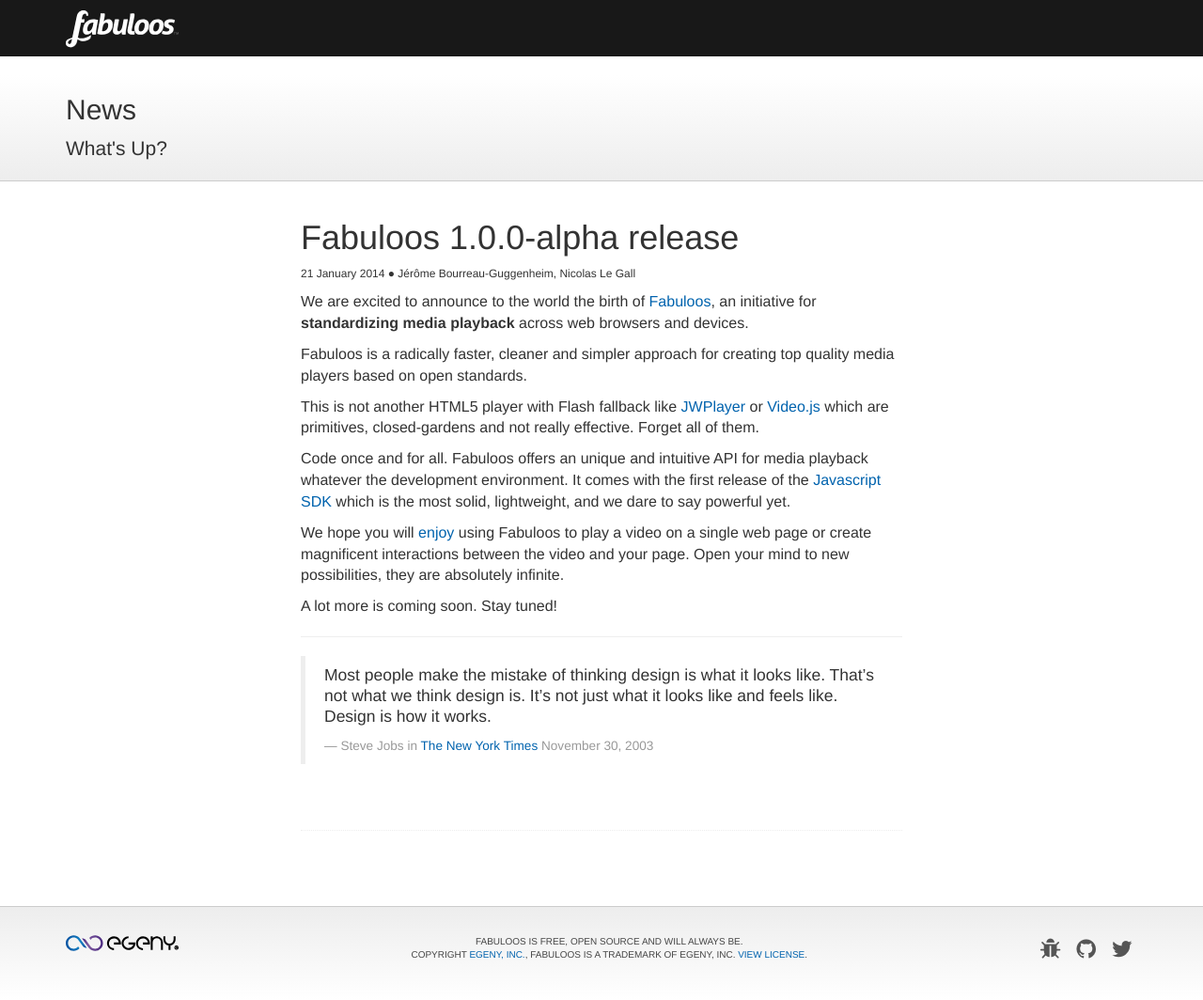
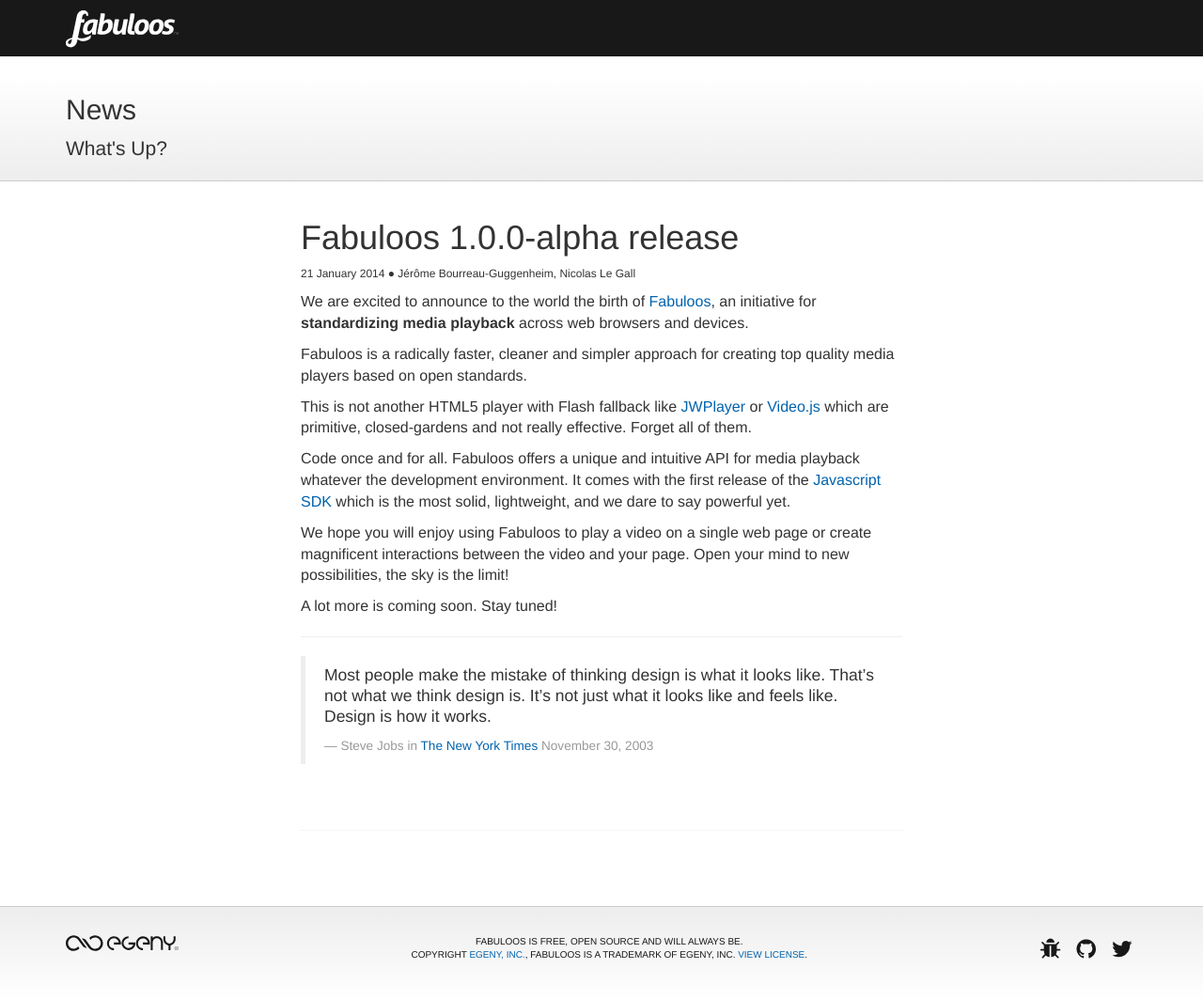
Before and after one commit to egeny/fabuloos-website, a Jekyll site: the page built from _posts/2014-01-21-fabuloos-1.0.md, in a window 1280 px wide. Shown: the whole page at 94% size. Built offline with Jekyll 4.4.1, drawn with Linux system fonts in a browser that asks for light colours; some web fonts are replaced; Markdown is read by kramdown in place of the engine named in the settings.

Commit message:
Corrections Alexandrine

```diff
--- a/_posts/2014-01-21-fabuloos-1.0.md
+++ b/_posts/2014-01-21-fabuloos-1.0.md
@@ -8,11 +8,11 @@
 
 Fabuloos is a radically faster, cleaner and simpler approach for creating top quality media players based on open standards.
 
-This is not another HTML5 player with Flash fallback like [JWPlayer](http://www.jwplayer.com) or [Video.js](http://www.videojs.com) which are primitives, closed-gardens and not really effective. Forget all of them.
+This is not another HTML5 player with Flash fallback like [JWPlayer](http://www.jwplayer.com) or [Video.js](http://www.videojs.com) which are primitive, closed-gardens and not really effective. Forget all of them.
 
-Code once and for all. Fabuloos offers an unique and intuitive API for media playback whatever the development environment. It comes with the first release of the [Javascript SDK](/download/) which is the most solid, lightweight, and we dare to say powerful yet.
+Code once and for all. Fabuloos offers a unique and intuitive API for media playback whatever the development environment. It comes with the first release of the [Javascript SDK](/download/) which is the most solid, lightweight, and we dare to say powerful yet.
 
-We hope you will [enjoy](/documentation/getting-started.html) using Fabuloos to play a video on a single web page or create magnificent interactions between the video and your page. Open your mind to new possibilities, they are absolutely infinite.
+We hope you will enjoy using Fabuloos to play a video on a single web page or create magnificent interactions between the video and your page. Open your mind to new possibilities, the sky is the limit!
 
 A lot more is coming soon. Stay tuned!
 
--- a/css/website.css
+++ b/css/website.css
@@ -13,6 +13,7 @@
 		padding: 10px 15px;
 		display: block;
 	}
+.panel .panel-heading { color: #777; }
 
 .nav-tabs a { color: #333; }
 .nav-tabs a:hover,
@@ -427,7 +428,7 @@
 		margin-top: 20px;
 
 		font-size: .714em;
-		color: #464646;
+		color: #181818;
 	}
 
 		#footer a:hover {
@@ -447,6 +448,6 @@
 
 			#footer ul { font-size: 24px; }
 
-				#footer ul a { color: #555; }
+				#footer ul a { color: #181818; }
 
 /* @end of #footer */
```
Also changed, not shown: documentation/index.md (+7 -7 lines), index.html (+8 -8 lines), img/egeny.png, img/egeny.svg.
